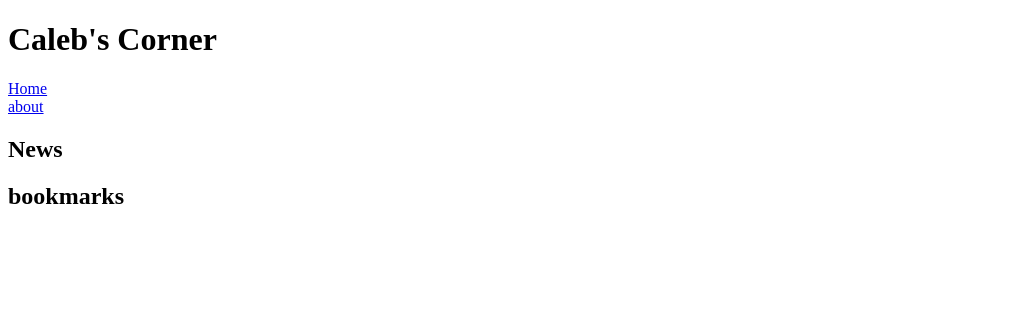
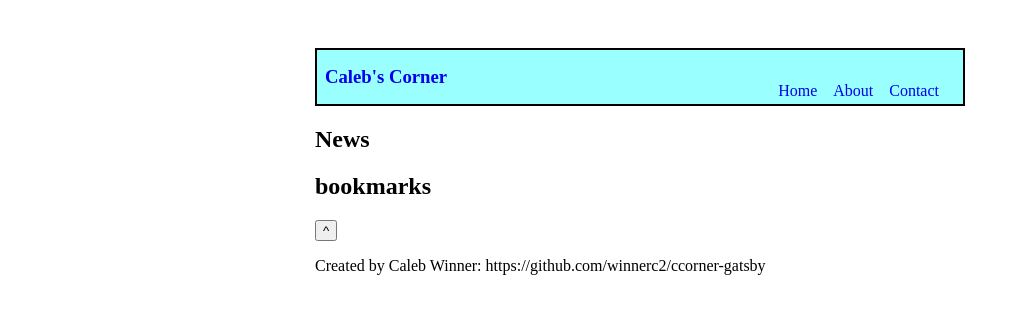
Before and after one commit to winnerc2/ccorner-gatsby, a Gatsby site: page / in a window 1280 px wide. Shown: the whole page, without its empty margins (0-1020 px from the left). Built offline with nearby package versions, Linux system fonts and the light colour scheme; Gatsby itself is replaced by a stand-in of ours.

Commit message:
add layout framework

```diff
--- /dev/null
+++ b/src/components/banner.js
@@ -0,0 +1,21 @@
+import React from "react"
+import { Link } from "gatsby";
+
+const ListLink = props => (
+    <li style={{ display: 'inline-block', marginRight: '1rem' }}>
+      <Link to={props.to} style={{textDecoration: 'none'}}>{props.children}</Link>
+    </li>
+  )
+
+export default function Banner(props){return(
+<div style={{backgroundColor: '#99ffff', border: 'black solid 2px', padding: '1rem 0.5rem'}}>
+    <Link to="/" style={{ textShadow: 'none', backgroundImage: 'none', textDecoration: 'none' }}>
+        <h3 style={{ display: 'inline' }}>Caleb's Corner</h3>
+    </Link>
+    <ul style={{ listStyle: 'none', float: 'right' }}>
+        <ListLink to="/">Home</ListLink>
+        <ListLink to="/about/">About</ListLink>
+        <ListLink to="/contact/">Contact</ListLink>
+    </ul>
+</div>
+);}
--- /dev/null
+++ b/src/components/container.js
@@ -0,0 +1,6 @@
+import React from "react"
+import containerStyles from "./container.module.css"
+
+export default function Container({ children }) {
+  return <div className="container">{children}</div>
+}
--- /dev/null
+++ b/src/components/container.module.css
@@ -0,0 +1,4 @@
+.container {
+    margin: 3rem auto;
+    max-width: 600px;
+  }
--- /dev/null
+++ b/src/components/footer.js
@@ -0,0 +1,8 @@
+import React from "react"
+
+export default function Footer(props) {
+return (<div id="footer">
+    <button>^</button>
+    <p>Created by Caleb Winner: https://github.com/winnerc2/ccorner-gatsby</p>
+</div>);
+}
--- /dev/null
+++ b/src/components/layout.js
@@ -0,0 +1,17 @@
+import React from "react"
+import Banner from "./banner"
+import Footer from "./footer"
+
+
+export default function Layout({ children }) {
+  return (
+    <div style={{ margin: `3rem auto`, maxWidth: 650, padding: `0 1rem` }}>
+      <Banner/>
+
+          {console.log(children)}
+        {children}
+
+      <Footer/>
+    </div>
+  )
+}
--- /dev/null
+++ b/src/global-styles/global.css
@@ -0,0 +1,10 @@
+#___gatsby{
+    margin: 0 auto;
+    font-family: 'Times New Roman', Times, serif;
+    background-color: antiquewhitea;
+}
+
+.container {
+    margin: 3rem auto;
+    max-width: 600px;
+  }
--- a/src/pages/index.js
+++ b/src/pages/index.js
@@ -1,19 +1,18 @@
 import React from "react"
-import Header from "../components/header";
-import { Link } from "gatsby";
+
+import Container from "../components/container";
+import Layout from "../components/layout";
 
 export default function Home() {
   return (
   <div>
-    <Header headerText="Caleb's Corner"/>
-    <div>
-      <Link to="/">Home</Link><br/>
-      <Link to="/about">about</Link>
-    </div>
+    <Layout>
+    <Container>
     <div>
       <h2>News</h2>
       <h2>bookmarks</h2>
     </div>
-
+    </Container>
+    </Layout>
   </div>);
 }
```
